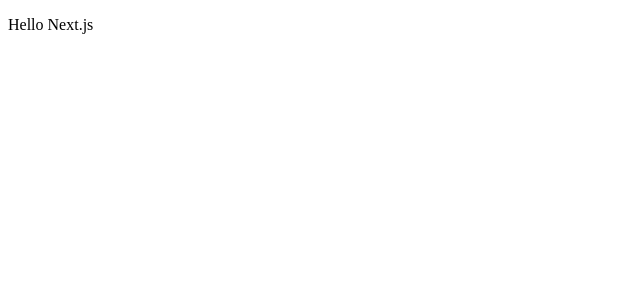
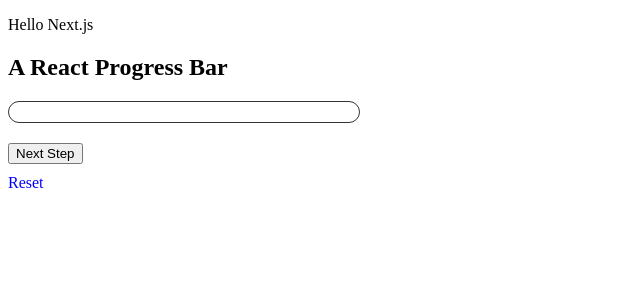
Before and after one commit to noiffion/Sorters, a Next.js app: page / in a window 1280 px wide. Shown: the top 300 px of the page, without its empty margins (0-640 px from the left). Built offline with nearby package versions, Linux system fonts and the light colour scheme.

Commit message:
Progress bar first version

```diff
--- a/pages/index.js
+++ b/pages/index.js
@@ -1,6 +1,10 @@
+import Pbar from './pbar';
+
+
 const Index = () => (
   <div>
     <p>Hello Next.js</p>
+    <Pbar />
   </div>
 );
 
--- /dev/null
+++ b/pages/pbar.js
@@ -0,0 +1,69 @@
+import React, { useState } from 'react';
+
+
+const Filler = (props) => {
+  return <div style={props.fillerStyle} />
+}
+
+
+const Bar = (props) => {
+  return (
+      <div style={props.progressBar}>
+        <Filler fillerStyle={props.fillerStyle} percent={props.percent} />
+      </div>
+    )
+}
+
+
+const Pbar = (props) => {
+
+  const [percent, setPercent] = useState(0);
+
+  const progressBar = {
+    position: 'relative',
+    height: '20px',
+    width: '350px',
+    borderRadius: '50px',
+    border: '1px solid #333',
+  };
+
+  const fillerStyle = {
+    background: '#1DA598',
+    height: '100%',
+    borderRadius: 'inherit',
+    transition: 'width .2s ease-in',
+    width: `${percent}%`
+  }
+
+  const nextStep = () => {
+    if(percent === 100) return
+    setPercent(percent + 20);
+  }
+
+  return (
+    <div>
+      <h2> A React Progress Bar </h2>
+      <Bar
+        progressBar={progressBar}
+        fillerStyle={fillerStyle}
+        percent={percent}
+      />
+
+      <div style={{ marginTop: '20px' }}>
+        <button
+          onClick={nextStep}
+         >
+          Next Step
+        </button>
+      </div>
+
+      {/* Added for convenience of viewing */}
+      <div style={{marginTop: '10px', color: 'blue', marginBottom: '15px'}} onClick={() => setPercent(0)}>
+        Reset
+      </div>
+    </div>
+  );
+}
+
+
+export default Pbar;
```
Also changed, not shown: 1 other file (tests, documents, lock files or other folders).
